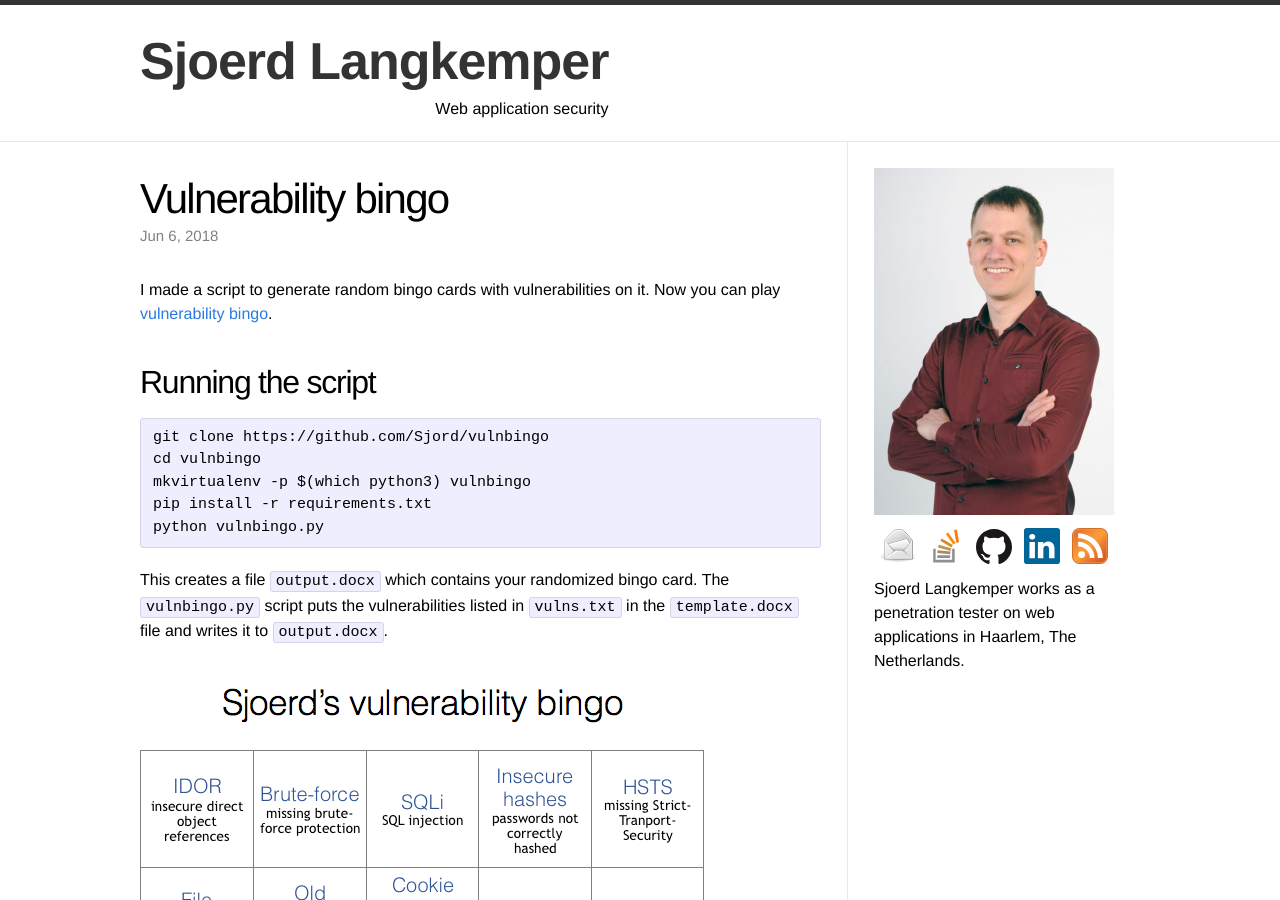
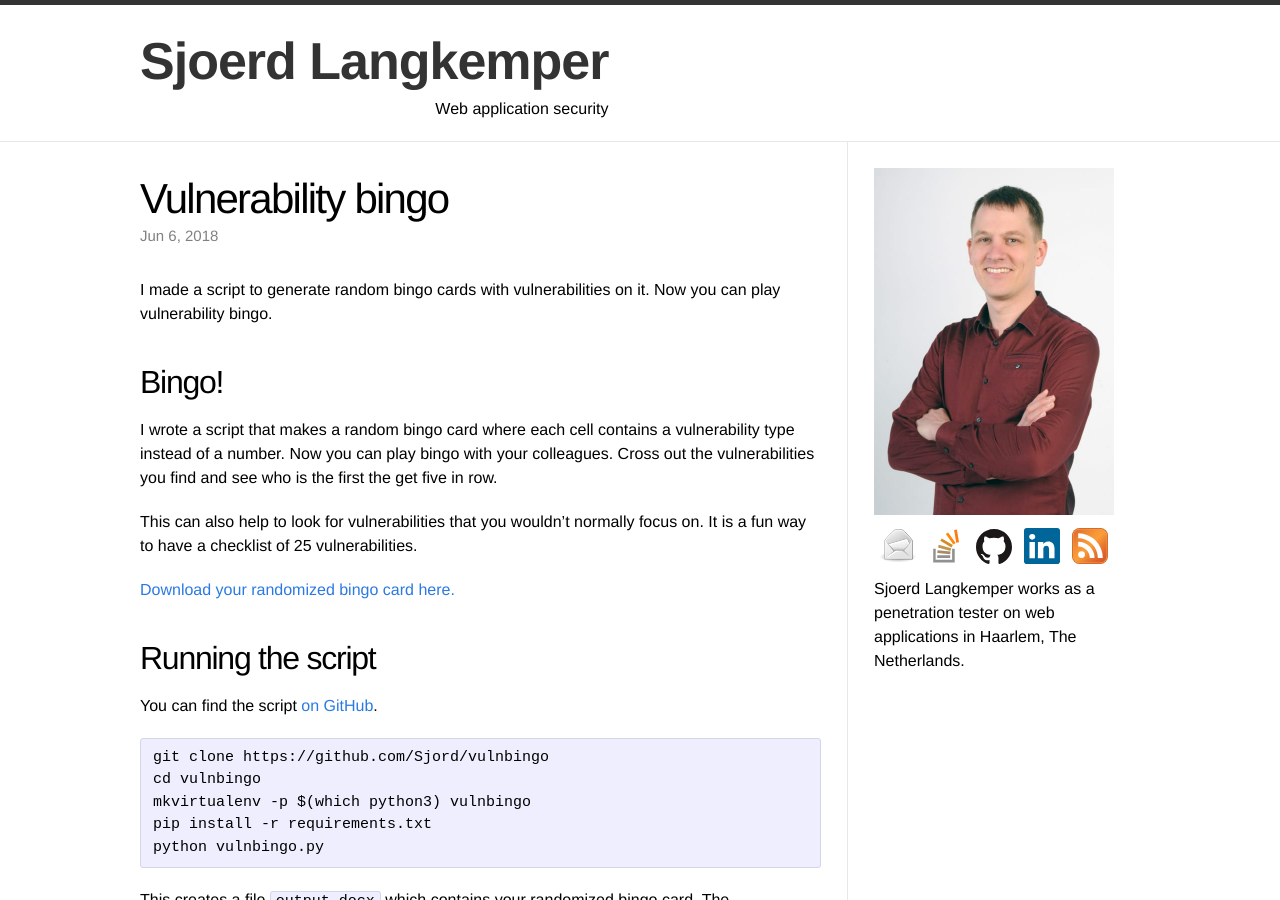
Before and after one commit to Sjord/Sjord.github.io, a Jekyll site: the page built from _posts/2017-11-20-vulnerability-bingo.md, in a window 1280 px wide and 900 px high. Built offline with Jekyll 4.4.1, drawn with Linux system fonts in a browser that asks for light colours.

Commit message:
Optimize image, add link to dynamic bingo

```diff
--- a/_posts/2017-11-20-vulnerability-bingo.md
+++ b/_posts/2017-11-20-vulnerability-bingo.md
@@ -5,11 +5,21 @@
 date: 2018-06-06
 ---
 
-I made a script to generate random bingo cards with vulnerabilities on it. Now you can play [vulnerability bingo](https://github.com/Sjord/vulnbingo).
+I made a script to generate random bingo cards with vulnerabilities on it. Now you can play vulnerability bingo.
 
 <!-- photo source: https://commons.wikimedia.org/wiki/File:Classic_BINGO_game_(6679739315)_(2).jpg -->
 
+## Bingo!
+
+I wrote a script that makes a random bingo card where each cell contains a vulnerability type instead of a number. Now you can play bingo with your colleagues. Cross out the vulnerabilities you find and see who is the first the get five in row.
+
+This can also help to look for vulnerabilities that you wouldn't normally focus on. It is a fun way to have a checklist of 25 vulnerabilities.
+
+[Download your randomized bingo card here.](http://demo.sjoerdlangkemper.nl/vulnbingo.php)
+
 ## Running the script
+
+You can find the script [on GitHub](https://github.com/Sjord/vulnbingo).
 
     git clone https://github.com/Sjord/vulnbingo
     cd vulnbingo
```
Also changed, not shown: images/vulnbingo-example.png.
